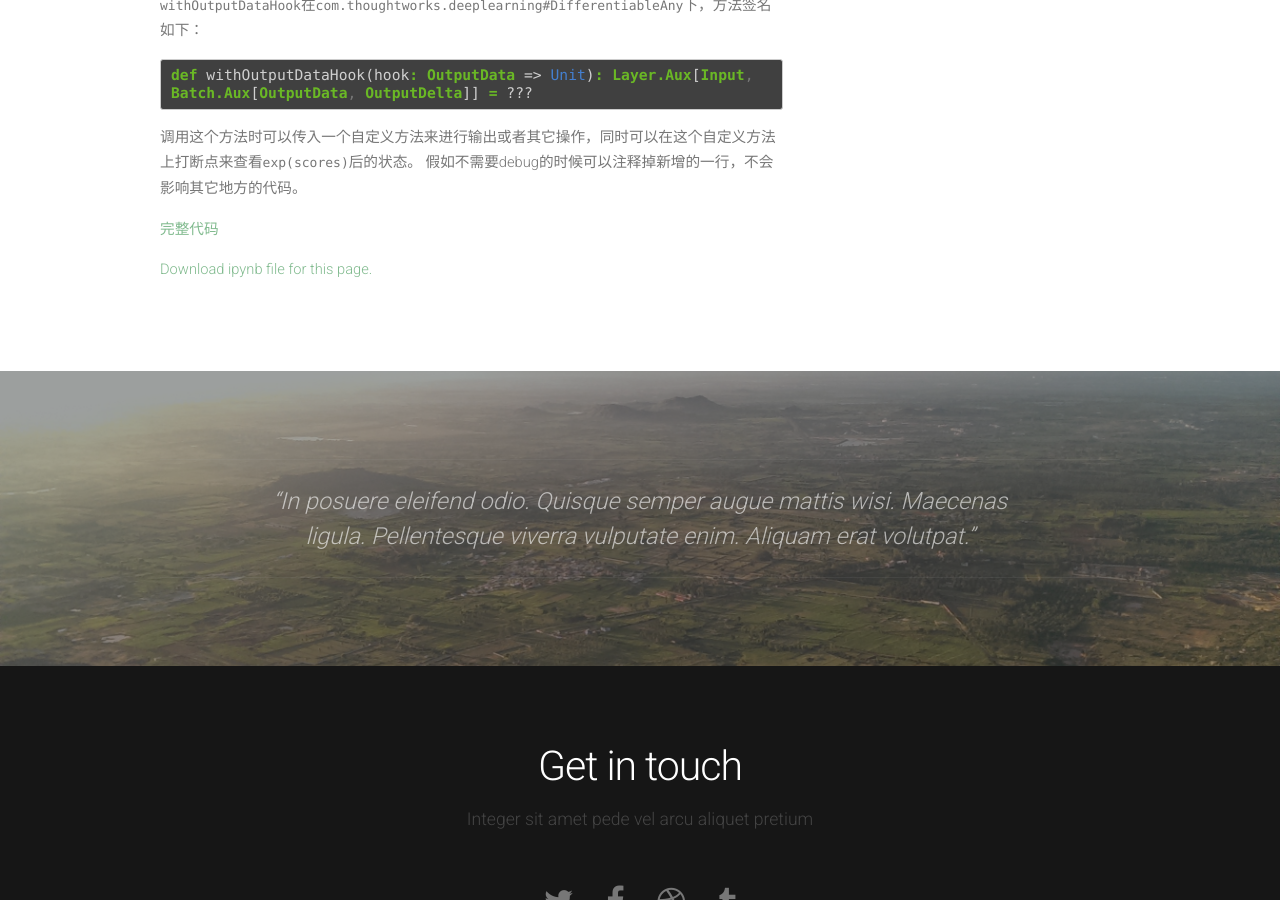
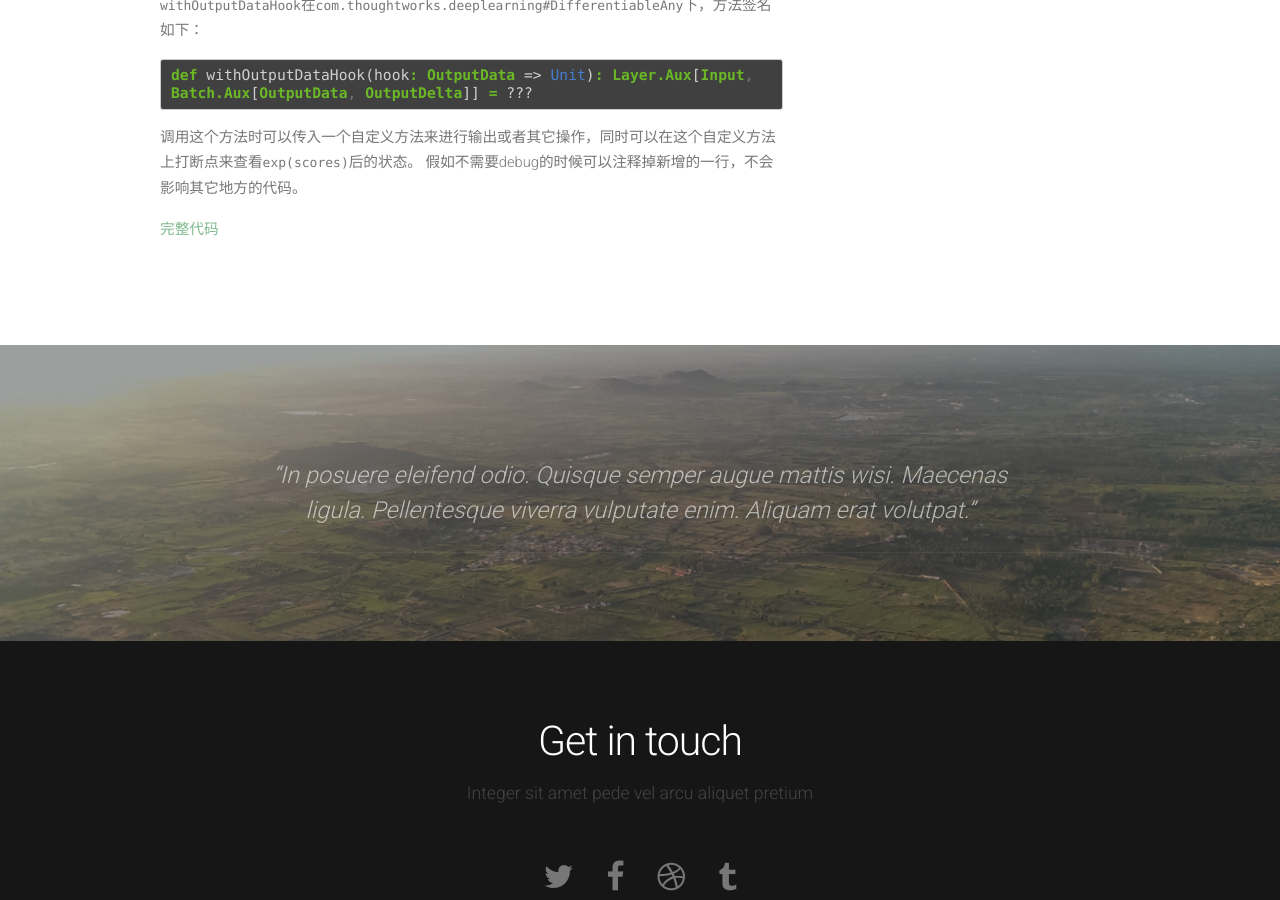
Before and after one commit to ThoughtWorksInc/DeepLearning.scala, a Jekyll site: the page built from demo/Debug.html, in a window 1280 px wide and 900 px high, scrolled down 1061 px. Built offline with Jekyll 4.4.1, drawn with Linux system fonts in a browser that asks for light colours; nearby versions of some CDN libraries; comment, search, counter and statistics services are not loaded.

Commit message:
add scaladoc link & remove jupyter notebook download link

```diff
--- a/_layouts/demo.html
+++ b/_layouts/demo.html
@@ -1,9 +1,6 @@
 ---
 layout: default
 ---
-
-
-
 
 <div id="main">
     <div class="container">
@@ -15,13 +12,9 @@
             </div>
             <div id="content" class="8u skel-cell-important">
                 <section>
-
                     <div class="col-md-9 normal-head">
                         {{ content }}
                         <div class="spacing"></div>
-                    </div>
-                    <div class="col-md-9">
-                        <a href="{{site.github.url}}/{{page.download_path}}/{{page.filename}}" download="{{page.filename}}">Download ipynb file for this page.</a>
                     </div>
                 </section>
             </div>
```
Also changed, not shown: doc/index.md (+3 -0 lines).
